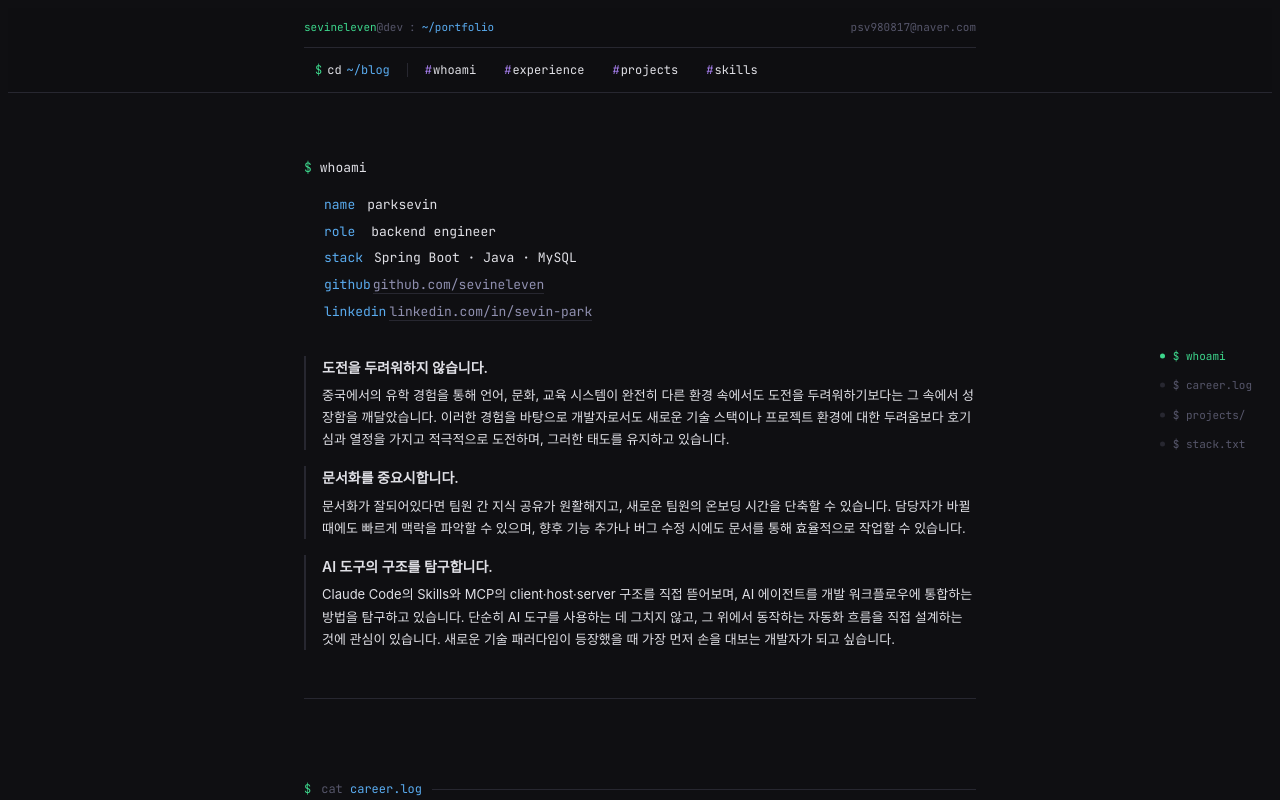
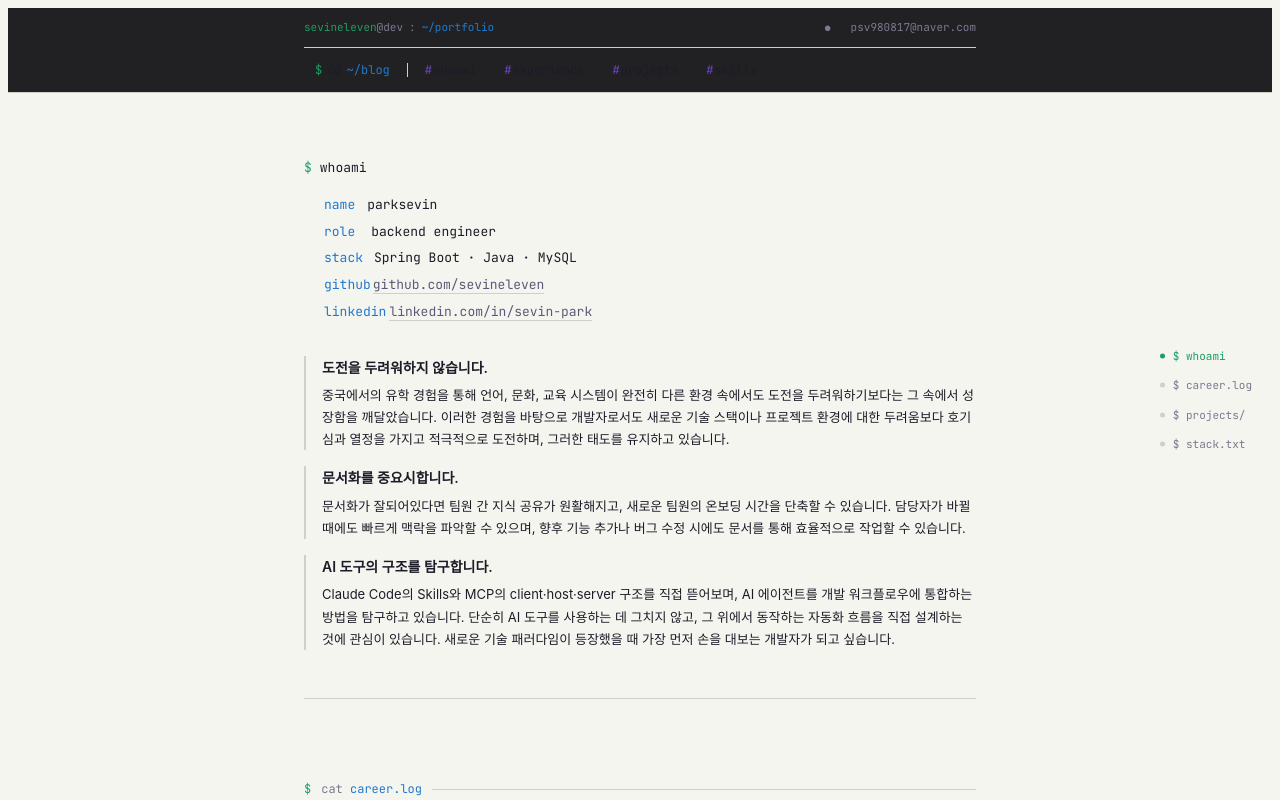
Before and after one commit to sevineleven/portfolio, a Next.js app: page / in a window 1280 px wide. Shown: the top 800 px of the page. Built offline with nearby package versions, Linux system fonts and the light colour scheme; a web font is replaced by a local one.

Commit message:
feat: 라이트 모드 지원 추가 (테마 토글 버튼, FOUC 방지)

```diff
--- a/app/globals.css
+++ b/app/globals.css
@@ -15,6 +15,52 @@
   --yellow:  #f5c542;
   --mono:    'JetBrains Mono', monospace;
   --sans:    'Pretendard Variable', Pretendard, -apple-system, sans-serif;
+}
+
+/* ── Light mode ─────────────────────────────────── */
+
+@media (prefers-color-scheme: light) {
+  :root:not([data-theme="dark"]) {
+    --bg:      #f5f5f0;
+    --surface: #ebebe6;
+    --border:  #d0d0c8;
+    --text:    #1c1c28;
+    --muted:   #7a7a90;
+    --dim:     #5a5a78;
+    --subtle:  #e8e8e2;
+    --green:   #1a9e62;
+    --blue:    #2278cc;
+    --purple:  #7044cc;
+    --yellow:  #a86800;
+  }
+}
+
+:root[data-theme="light"] {
+  --bg:      #f5f5f0;
+  --surface: #ebebe6;
+  --border:  #d0d0c8;
+  --text:    #1c1c28;
+  --muted:   #7a7a90;
+  --dim:     #5a5a78;
+  --subtle:  #e8e8e2;
+  --green:   #1a9e62;
+  --blue:    #2278cc;
+  --purple:  #7044cc;
+  --yellow:  #a86800;
+}
+
+:root[data-theme="dark"] {
+  --bg:      #0f0f12;
+  --surface: #17171b;
+  --border:  #272730;
+  --text:    #e0e0e6;
+  --muted:   #56566a;
+  --dim:     #9090b0;
+  --subtle:  #1e1e26;
+  --green:   #3dd68c;
+  --blue:    #5aacf0;
+  --purple:  #b388ff;
+  --yellow:  #f5c542;
 }
 
 *, *::before, *::after { box-sizing: border-box; }
--- a/app/layout.tsx
+++ b/app/layout.tsx
@@ -15,6 +15,9 @@ export const metadata: Metadata = {
 export default function RootLayout({ children }: { children: React.ReactNode }) {
   return (
     <html lang="ko">
+      <head>
+        <script dangerouslySetInnerHTML={{ __html: `(function(){try{var t=localStorage.getItem('theme');if(t==='light'||t==='dark'){document.documentElement.setAttribute('data-theme',t);}else if(window.matchMedia('(prefers-color-scheme: light)').matches){document.documentElement.setAttribute('data-theme','light');}else{document.documentElement.setAttribute('data-theme','dark');}}catch(e){}})();` }} />
+      </head>
       <body>
         {children}
         <Analytics />
--- a/app/page.tsx
+++ b/app/page.tsx
@@ -1,6 +1,7 @@
 import Link from 'next/link';
 import { personalInfo, experiences, projects, skills } from '@/data/portfolio';
 import TableOfContents from '@/components/TableOfContents';
+import ThemeToggle from '@/components/ThemeToggle';
 
 const CONTAINER = { maxWidth: 720, margin: '0 auto', padding: '0 24px' };
 
@@ -34,9 +35,12 @@ export default function Home() {
               <span style={{ color: 'var(--muted)', margin: '0 6px' }}>:</span>
               <span style={{ color: 'var(--blue)' }}>~/portfolio</span>
             </span>
-            <a href="mailto:psv980817@naver.com" style={{ fontFamily: 'var(--mono)', fontSize: 11, color: 'var(--muted)', textDecoration: 'none' }}>
-              psv980817@naver.com
-            </a>
+            <div style={{ display: 'flex', alignItems: 'center', gap: 10 }}>
+              <ThemeToggle />
+              <a href="mailto:psv980817@naver.com" style={{ fontFamily: 'var(--mono)', fontSize: 11, color: 'var(--muted)', textDecoration: 'none' }}>
+                psv980817@naver.com
+              </a>
+            </div>
           </div>
           <div style={{ display: 'flex', alignItems: 'center', gap: 6, height: 44 }}>
             <a href="https://blog.sevin.dev" className="nav-link"
--- /dev/null
+++ b/components/ThemeToggle.tsx
@@ -0,0 +1,53 @@
+'use client';
+
+import { useEffect, useState } from 'react';
+
+export default function ThemeToggle() {
+  const [theme, setTheme] = useState<'dark' | 'light'>('dark');
+
+  useEffect(() => {
+    const stored = localStorage.getItem('theme');
+    if (stored === 'light' || stored === 'dark') {
+      setTheme(stored);
+    } else if (window.matchMedia('(prefers-color-scheme: light)').matches) {
+      setTheme('light');
+    }
+  }, []);
+
+  const toggle = () => {
+    const next = theme === 'dark' ? 'light' : 'dark';
+    setTheme(next);
+    localStorage.setItem('theme', next);
+    document.documentElement.setAttribute('data-theme', next);
+  };
+
+  return (
+    <button
+      onClick={toggle}
+      title={theme === 'dark' ? 'Switch to light mode' : 'Switch to dark mode'}
+      style={{
+        fontFamily: 'var(--mono)',
+        fontSize: 13,
+        color: 'var(--muted)',
+        background: 'none',
+        border: '1px solid transparent',
+        borderRadius: 6,
+        padding: '4px 8px',
+        cursor: 'pointer',
+        lineHeight: 1,
+        transition: 'color 0.15s, border-color 0.15s',
+        flexShrink: 0,
+      }}
+      onMouseEnter={(e) => {
+        (e.currentTarget as HTMLButtonElement).style.color = 'var(--text)';
+        (e.currentTarget as HTMLButtonElement).style.borderColor = 'var(--border)';
+      }}
+      onMouseLeave={(e) => {
+        (e.currentTarget as HTMLButtonElement).style.color = 'var(--muted)';
+        (e.currentTarget as HTMLButtonElement).style.borderColor = 'transparent';
+      }}
+    >
+      {theme === 'dark' ? '○' : '●'}
+    </button>
+  );
+}
```
